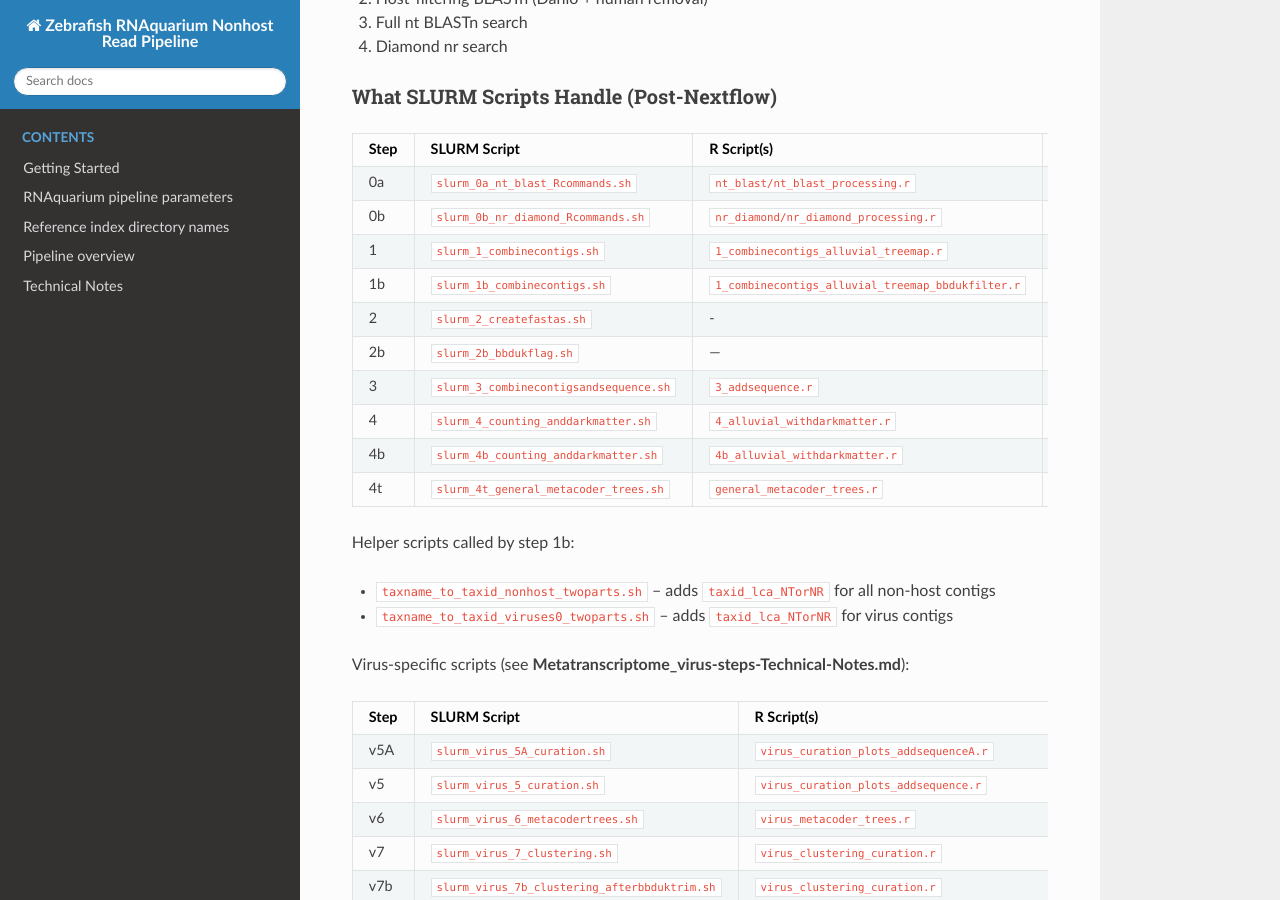
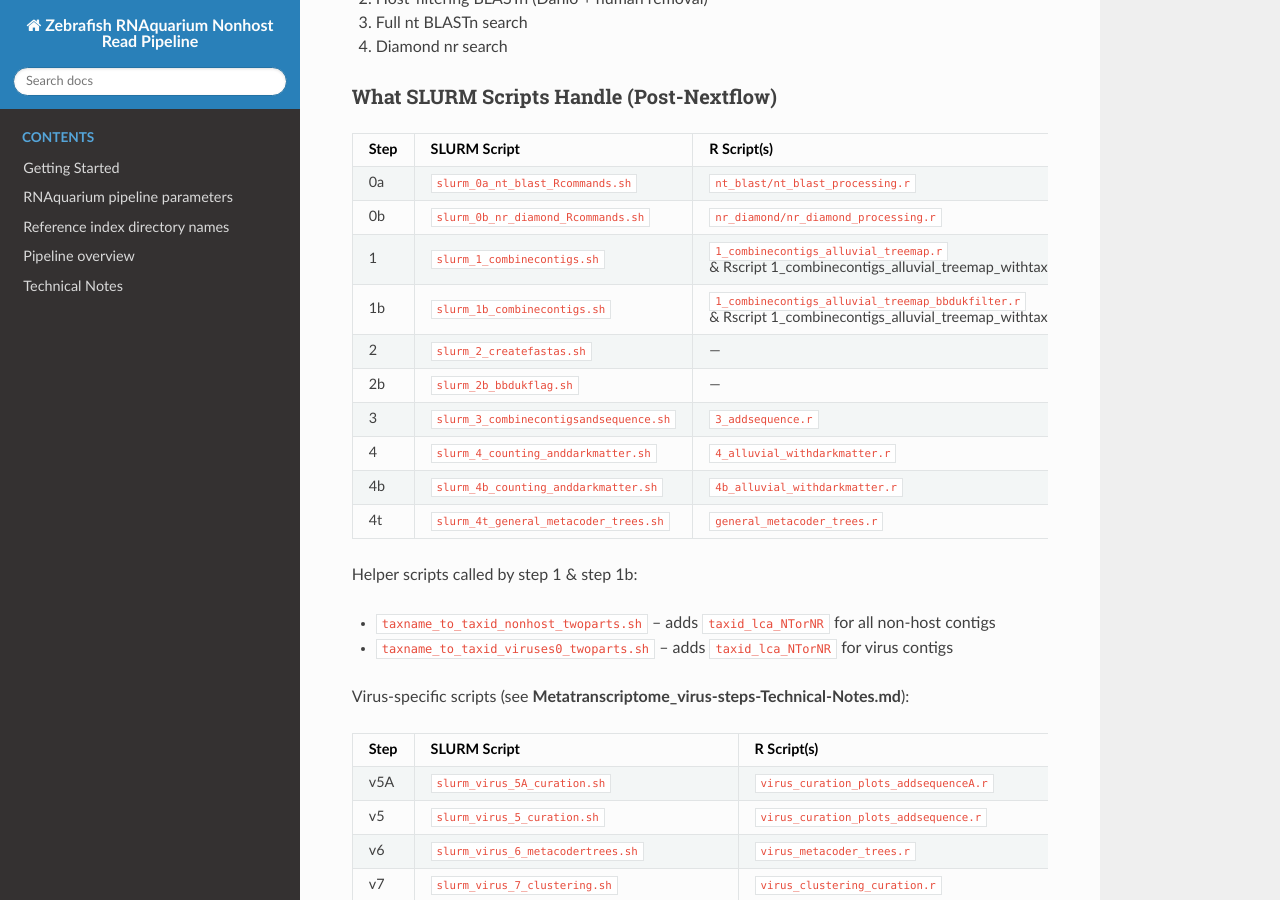
Before and after one commit to czbiohub-sf/RNAquarium, a Sphinx documentation site: the page built from docs/Metatranscriptome-Technical-Notes.md, in a window 1280 px wide and 900 px high, scrolled down 1191 px. Built offline with Sphinx 7.4.7 and the Read the Docs theme 3.1.0, drawn with Linux system fonts in a browser that asks for light colours.

Commit message:
Update Metatranscriptome-Technical-Notes.md
some updates to script table

```diff
--- a/docs/Metatranscriptome-Technical-Notes.md
+++ b/docs/Metatranscriptome-Technical-Notes.md
@@ -43,16 +43,16 @@
 |------|--------------|-------------|-------------|
 | 0a | `slurm_0a_nt_blast_Rcommands.sh` | `nt_blast/nt_blast_processing.r` | Parse BLASTn outputs with Taxonomizr |
 | 0b | `slurm_0b_nr_diamond_Rcommands.sh` | `nr_diamond/nr_diamond_processing.r` | Parse Diamond outputs with Taxonomizr |
-| 1 | `slurm_1_combinecontigs.sh` | `1_combinecontigs_alluvial_treemap.r` | Combine NT + NR results, LCA calculations |
-| 1b | `slurm_1b_combinecontigs.sh` | `1_combinecontigs_alluvial_treemap_bbdukfilter.r` | Combine with BBDuk filtering; also calls `taxname_to_taxid_*.sh` |
-| 2 | `slurm_2_createfastas.sh` | - | Create FASTAs for each broad group |
+| 1 | `slurm_1_combinecontigs.sh` | `1_combinecontigs_alluvial_treemap.r` & Rscript 1_combinecontigs_alluvial_treemap_withtaxid.r | Combine NT + NR results, LCA calculations; also calls `taxname_to_taxid_*.sh` scripts then final r commands in second R script |
+| 1b | `slurm_1b_combinecontigs.sh` | `1_combinecontigs_alluvial_treemap_bbdukfilter.r` & Rscript 1_combinecontigs_alluvial_treemap_withtaxid_bbdukfilter.r | Combine NT + NR results, LCA calculations after BBDuk filtering; also calls `taxname_to_taxid_*.sh` scripts then final r commands in second R script |
+| 2 | `slurm_2_createfastas.sh` | — | Create FASTAs for each broad group |
 | 2b | `slurm_2b_bbdukflag.sh` | — | BBDuk adapter masking on contigs |
 | 3 | `slurm_3_combinecontigsandsequence.sh` | `3_addsequence.r` | Add sequences to taxonomy tables |
 | 4 | `slurm_4_counting_anddarkmatter.sh` | `4_alluvial_withdarkmatter.r` | Counting and dark matter analysis |
 | 4b | `slurm_4b_counting_anddarkmatter.sh` | `4b_alluvial_withdarkmatter.r` | Counting and dark matter with BBDuk filter |
 | 4t | `slurm_4t_general_metacoder_trees.sh` | `general_metacoder_trees.r` | General metacoder trees (fungi, etc.) |
 
-Helper scripts called by step 1b:
+Helper scripts called by step 1 & step 1b:
 - `taxname_to_taxid_nonhost_twoparts.sh` – adds `taxid_lca_NTorNR` for all non-host contigs
 - `taxname_to_taxid_viruses0_twoparts.sh` – adds `taxid_lca_NTorNR` for virus contigs
 
```
